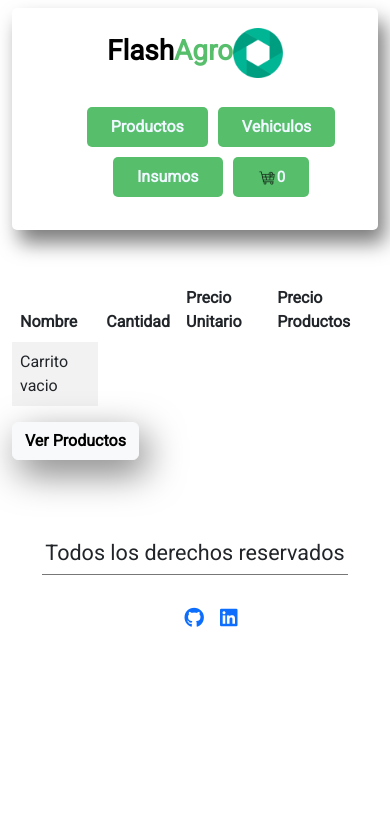
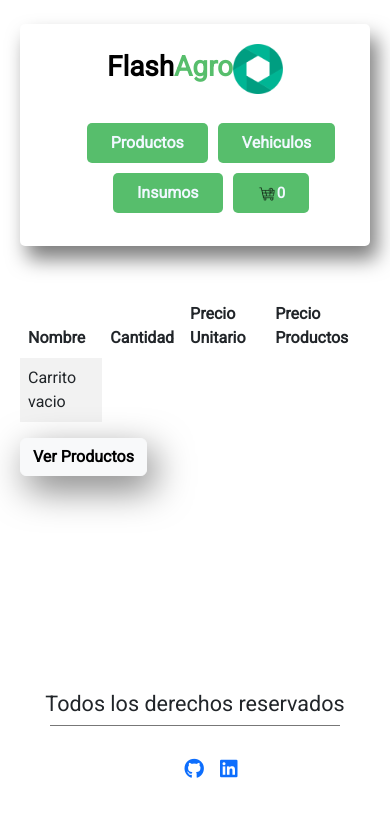
Before and after one commit to leomel266/Coder-Melchiori, a React (Create React App) app: page /cart in a window 390 px wide. Shown: the top 816 px of the page. Built offline with nearby package versions, Linux system fonts and the light colour scheme.

Commit message:
responsive

```diff
--- a/src/App.css
+++ b/src/App.css
@@ -46,6 +46,10 @@
 body {
   background: #ffffff;
   font-family: "Roboto", sans-serif;
+  padding: 0.5em;
+  min-height: 100vh;
+  display: flex;
+  flex-direction: column;
 }
 
 /* .container {
--- a/src/components/ContactoPage/ContactoPage.js
+++ b/src/components/ContactoPage/ContactoPage.js
@@ -4,7 +4,7 @@ import nosotros from "./img/nosotros.jpg";
 
 const ContactoPage = () => {
   return (
-    <div className='col-sm-5 text-center p-2'>
+    <div className='col-lg-5 text-center p-2'>
       <div>
         <h4 style={{ fontWeight: "bold", marginBottom: 30 }}>Sobre nosotros</h4>
         <img
--- a/src/components/Footer/Footer.css
+++ b/src/components/Footer/Footer.css
@@ -18,6 +18,6 @@ li {
 
 .footer {
   width: 100%;
-  height: 20vh;
-  margin-top: 80px;
+  padding: 1em 0;
+  margin-top: auto;
 }
--- a/src/components/ItemDatail/ItemDetail.js
+++ b/src/components/ItemDatail/ItemDetail.js
@@ -18,7 +18,7 @@ const ItemDetail = ({ item }) => {
   return (
     <>
       <div className='row p-2'>
-        <div className='col-sm-5'>
+        <div className='col-lg-5' style={{ marginBottom: 30 }}>
           <div className='card w-80' style={{ width: "100%" }}>
             <img src={item.image} className='card-img-top' alt='...' />
             <div className='card-body text-center'>
--- a/src/components/ItemList/ItemList.js
+++ b/src/components/ItemList/ItemList.js
@@ -3,7 +3,7 @@ import Item from "../Item/Item";
 
 const ItemList = ({ items }) => {
   return (
-    <div className='row row-cols-1 row-cols-md-3 g-4'>
+    <div className='row row-cols-1 row-cols-sm-2 row-cols-md-42 g-4'>
       {items.map((producto) => (
         <Item key={producto.id} item={producto} />
       ))}
--- a/src/components/ItemListContainer/ItemListContainer.js
+++ b/src/components/ItemListContainer/ItemListContainer.js
@@ -51,7 +51,7 @@ const ItemListContainer = () => {
   }, [categoryId]);
 
   return (
-    <div className='contenido p-2'>
+    <div className='contenido p-2' style={{ marginBottom: 30 }}>
       <h2 className='text-center' style={{ fontWeight: "bold", fontSize: 50 }}>
         Productos
       </h2>
```
